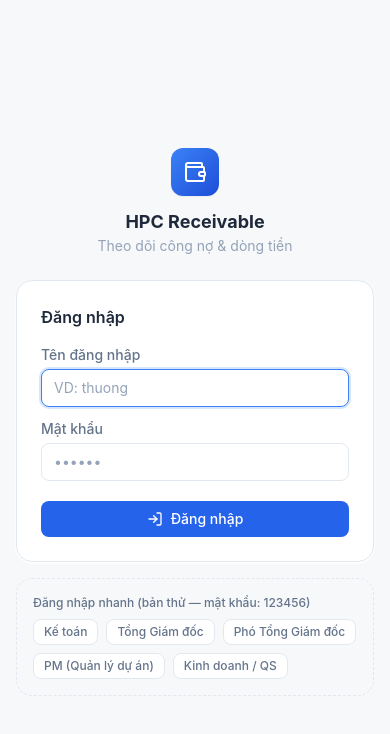
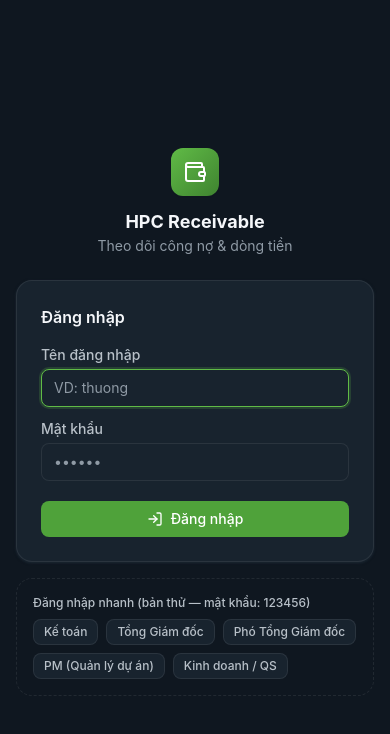
Before and after one commit to thuongpth-eng/THEO-DOI-CONG-NO, a React (Vite) app in the folder client/: page / in a window 390 px wide. Shown: the top 734 px of the page. Built offline with nearby package versions, Linux system fonts and the light colour scheme; no server answers.

Commit message:
Ap HPCons Design System V1.0: xanh la #60BB46, dark mac dinh, nav #4B4F55, Card List mobile, breakpoint 1280

```diff
--- a/client/src/App.jsx
+++ b/client/src/App.jsx
@@ -66,8 +66,8 @@ export default function App() {
       <Sidebar open={drawer} onClose={() => setDrawer(false)} />
 
       <div className="flex min-w-0 flex-1 flex-col overflow-hidden">
-        {/* Thanh trên cho điện thoại (ẩn ở màn lớn) */}
-        <div className="flex items-center gap-3 border-b border-line bg-card px-4 py-3 lg:hidden">
+        {/* Thanh trên cho điện thoại + tablet (ẩn ở desktop ≥1280px) */}
+        <div className="flex items-center gap-3 border-b border-line bg-card px-4 py-3 xl:hidden">
           <button
             onClick={() => setDrawer(true)}
             className="rounded-lg p-1.5 text-sub hover:bg-hover"
@@ -83,7 +83,7 @@ export default function App() {
           </div>
         </div>
 
-        <header className="px-5 py-5 sm:px-8 sm:py-6">
+        <header className="px-4 py-4 xl:px-6 xl:py-6">
           {isHome ? (
             <>
               <h1 className="text-xl font-bold text-ink sm:text-2xl">
@@ -96,7 +96,7 @@ export default function App() {
           )}
         </header>
 
-        <main className="flex-1 overflow-y-auto px-5 pb-10 sm:px-8">
+        <main className="flex-1 overflow-y-auto px-4 pb-10 xl:px-6">
           <Routes>
             <Route path="/" element={<Overview />} />
             <Route path="/contracts" element={<Contracts />} />
--- a/client/src/context/ThemeContext.jsx
+++ b/client/src/context/ThemeContext.jsx
@@ -14,8 +14,9 @@ function apply(mode) {
 }
 
 export function ThemeProvider({ children }) {
-  const [mode, setMode] = useState(() => localStorage.getItem(LS_KEY) || "system");
-  const [isDark, setIsDark] = useState(() => apply(localStorage.getItem(LS_KEY) || "system"));
+  // HPCons: giao diện TỐI là mặc định
+  const [mode, setMode] = useState(() => localStorage.getItem(LS_KEY) || "dark");
+  const [isDark, setIsDark] = useState(() => apply(localStorage.getItem(LS_KEY) || "dark"));
 
   useEffect(() => {
     localStorage.setItem(LS_KEY, mode);
--- a/client/src/index.css
+++ b/client/src/index.css
@@ -2,32 +2,54 @@
 @tailwind components;
 @tailwind utilities;
 
-/* ===== Bảng màu SÁNG (mặc định) ===== */
+/* ===== HPCons Design System V1.0 — Design Tokens ===== */
+/* Màu thương hiệu (không đổi theo theme) */
+:root {
+  --hp-brand-primary: #60bb46;
+  --hp-brand-accent: #0969a7;
+  --hp-nav-base: #4b4f55;
+  --hp-danger: #e53935;
+  --hp-warning: #ffa726;
+  --hp-muted: #9e9e9e;
+  --hp-radius-sm: 6px;
+  --hp-radius-md: 8px;
+  --hp-radius-lg: 12px;
+
+  /* Thanh điều hướng (dark rail — cố định 2 theme) */
+  --nav: #4b4f55;
+  --nav-fg: #eceef0;
+  --nav-fg-dim: #aab0b6;
+  --nav-hover: rgba(255, 255, 255, 0.08);
+  --nav-active-bg: rgba(96, 187, 70, 0.22);
+  --nav-active-fg: #8fd673;
+}
+
+/* ===== SÁNG ===== */
 :root {
   color-scheme: light;
-  --page: #f7f8fa; /* nền trang */
-  --card: #ffffff; /* nền thẻ */
-  --hover: #f1f5f9; /* nền khi rê chuột */
-  --ink: #1e293b; /* chữ chính (slate-800) */
-  --sub: #64748b; /* chữ phụ (slate-500) */
-  --faint: #94a3b8; /* chữ mờ (slate-400) */
-  --line: #e2e8f0; /* viền (slate-200) */
-  --brand-tint: #eff6ff; /* nền nhấn nhạt */
-  --brand-ink: #1d4ed8; /* chữ trên nền nhấn */
+  --page: #f4f6f8;
+  --card: #ffffff;
+  --hover: #eef1f4;
+  --ink: #1a2129;
+  --sub: #5a6470;
+  --faint: #8a94a0;
+  --line: #e3e7eb;
+  --brand-tint: rgba(96, 187, 70, 0.12);
+  --brand-ink: #3f8330;
 }
 
-/* ===== Bảng màu TỐI ===== */
+/* ===== TỐI (mặc định của HPCons) ===== */
 .dark {
   color-scheme: dark;
-  --page: #0b1220;
-  --card: #111a2e;
-  --hover: #1e293b;
-  --ink: #e8eef7;
-  --sub: #94a3b8;
-  --faint: #64748b;
-  --line: #24314a;
-  --brand-tint: rgba(37, 99, 235, 0.18);
-  --brand-ink: #93c5fd;
+  --page: #0f1720;
+  --card: #18232e;
+  --hover: #1e2b36;
+  --ink: #f5f7fa;
+  --sub: #b8c0c8;
+  --faint: #8f9aa5;
+  --line: rgba(255, 255, 255, 0.08);
+  --brand-tint: rgba(96, 187, 70, 0.2);
+  --brand-ink: #8fd673;
 }
 
 html,
@@ -40,7 +62,7 @@ body {
   margin: 0;
   background: var(--page);
   color: var(--ink);
-  font-family: Inter, "Segoe UI", system-ui, -apple-system, sans-serif;
+  font-family: Inter, Roboto, "Segoe UI", Arial, sans-serif;
   -webkit-font-smoothing: antialiased;
   transition: background-color 0.2s ease, color 0.2s ease;
 }
--- a/client/src/pages/Contracts.jsx
+++ b/client/src/pages/Contracts.jsx
@@ -133,7 +133,49 @@ export default function Contracts() {
         )}
       </div>
 
-      <div className="rounded-2xl border border-line bg-card shadow-card">
+      {/* Danh sách dạng thẻ — điện thoại (<768px) */}
+      <div className="space-y-3 md:hidden">
+        {rows.map((c) => (
+          <button
+            key={c.id}
+            onClick={() => nav(`/contracts/${c.id}`)}
+            className="block w-full rounded-xl border border-line bg-card p-4 text-left shadow-card"
+          >
+            <div className="flex items-start justify-between gap-2">
+              <div className="min-w-0">
+                <div className="flex items-center gap-2">
+                  <span className="truncate font-semibold text-ink">{c.name}</span>
+                  {c.late && (
+                    <span className="rounded bg-danger/15 px-1.5 py-0.5 text-[10px] font-semibold text-danger">
+                      QUÁ HẠN
+                    </span>
+                  )}
+                </div>
+                <div className="mt-0.5 truncate text-xs text-faint">{c.customerName}</div>
+              </div>
+              <ChevronRight size={18} className="shrink-0 text-faint" />
+            </div>
+            <div className="mt-3 flex items-center justify-between border-t border-line pt-3 text-sm">
+              <div>
+                <div className="text-[11px] text-faint">Còn phải thu</div>
+                <div className="font-semibold tabular-nums text-brand-500">{fmtVND(c.os)}</div>
+              </div>
+              <div className="text-right">
+                <div className="text-[11px] text-faint">{c.count} đợt · Giá trị HĐ</div>
+                <div className="tabular-nums text-sub">{fmtVND(c.totalAfterTax)}</div>
+              </div>
+            </div>
+          </button>
+        ))}
+        {rows.length === 0 && (
+          <div className="rounded-xl border border-line bg-card px-4 py-10 text-center text-faint">
+            Không tìm thấy công trình nào.
+          </div>
+        )}
+      </div>
+
+      {/* Bảng — tablet & desktop (≥768px) */}
+      <div className="hidden rounded-2xl border border-line bg-card shadow-card md:block">
         <div className="overflow-x-auto">
           <table className="w-full text-sm">
             <thead>
--- a/client/src/pages/Dashboard.jsx
+++ b/client/src/pages/Dashboard.jsx
@@ -16,10 +16,10 @@ import { fmtVND, fmtTy, outstanding, daysLate } from "../lib/models";
 import { useTheme } from "../context/ThemeContext";
 
 const COLORS = {
-  brand: "#2563eb",
-  green: "#10b981",
-  amber: "#f59e0b",
-  red: "#ef4444",
+  brand: "#60bb46", // xanh lá HPCons
+  green: "#4fa23a",
+  amber: "#ffa726", // warning HPCons
+  red: "#e53935", // danger HPCons
   slate: "#94a3b8",
 };
 
--- a/client/src/pages/Overview.jsx
+++ b/client/src/pages/Overview.jsx
@@ -147,7 +147,34 @@ export default function Overview() {
             {contracts.length} công trình · sắp theo còn phải thu
           </p>
         </div>
-        <div className="overflow-x-auto">
+
+        {/* Danh sách dạng thẻ — điện thoại */}
+        <div className="space-y-2 p-3 md:hidden">
+          {byContract
+            .slice()
+            .sort((a, b) => b.outstanding - a.outstanding)
+            .map((c) => (
+              <div key={c.id} className="rounded-xl border border-line p-3">
+                <div className="flex items-center justify-between gap-2">
+                  <span className="truncate font-semibold text-ink">{c.name}</span>
+                  {c.late && (
+                    <span className="shrink-0 rounded bg-danger/15 px-1.5 py-0.5 text-[10px] font-semibold text-danger">
+                      QUÁ HẠN
+                    </span>
+                  )}
+                </div>
+                <div className="mt-0.5 truncate text-xs text-faint">{c.customerName}</div>
+                <div className="mt-2 flex items-end justify-between">
+                  <span className="text-[11px] text-faint">Còn phải thu</span>
+                  <span className="font-semibold tabular-nums text-brand-500">
+                    {fmtVND(c.outstanding)}
+                  </span>
+                </div>
+              </div>
+            ))}
+        </div>
+
+        <div className="hidden overflow-x-auto md:block">
           <table className="w-full text-sm">
             <thead>
               <tr className="border-b border-line text-left text-xs uppercase tracking-wider text-faint">
--- a/client/tailwind.config.js
+++ b/client/tailwind.config.js
@@ -11,16 +11,29 @@ export default {
   theme: {
     extend: {
       colors: {
-        // Màu nhấn chính - xanh royal theo HP CONS Portal
+        // Màu thương hiệu HPCons — xanh lá #60BB46
         brand: {
-          50: "#eff6ff",
-          100: "#dbeafe",
-          200: "#bfdbfe",
-          400: "#60a5fa",
-          500: "#3b82f6",
-          600: "#2563eb", // màu chủ đạo
-          700: "#1d4ed8",
+          50: "#eef8ea",
+          100: "#d3edc9",
+          200: "#aadd98",
+          400: "#7cc95f",
+          500: "#60bb46", // brand-primary
+          600: "#4fa23a",
+          700: "#3f8330",
         },
+        // Màu nhấn HPCons — xanh dương
+        accent: "#0969a7",
+        // Màu trạng thái HPCons
+        danger: "#e53935",
+        warning: "#ffa726",
+        muted: "#9e9e9e",
+        // Thanh điều hướng (dark rail)
+        nav: "var(--nav)",
+        navfg: "var(--nav-fg)",
+        navdim: "var(--nav-fg-dim)",
+        navhover: "var(--nav-hover)",
+        navactivebg: "var(--nav-active-bg)",
+        navactivefg: "var(--nav-active-fg)",
         // Token theo "biến màu" — tự đổi sáng/tối (định nghĩa ở index.css)
         page: "var(--page)",
         card: "var(--card)",
```
Also changed, not shown: client/src/components/Sidebar.jsx (+22 -21 lines), client/src/pages/ContractDetail.jsx (+65 -1 lines), client/src/lib/exporter.js.
